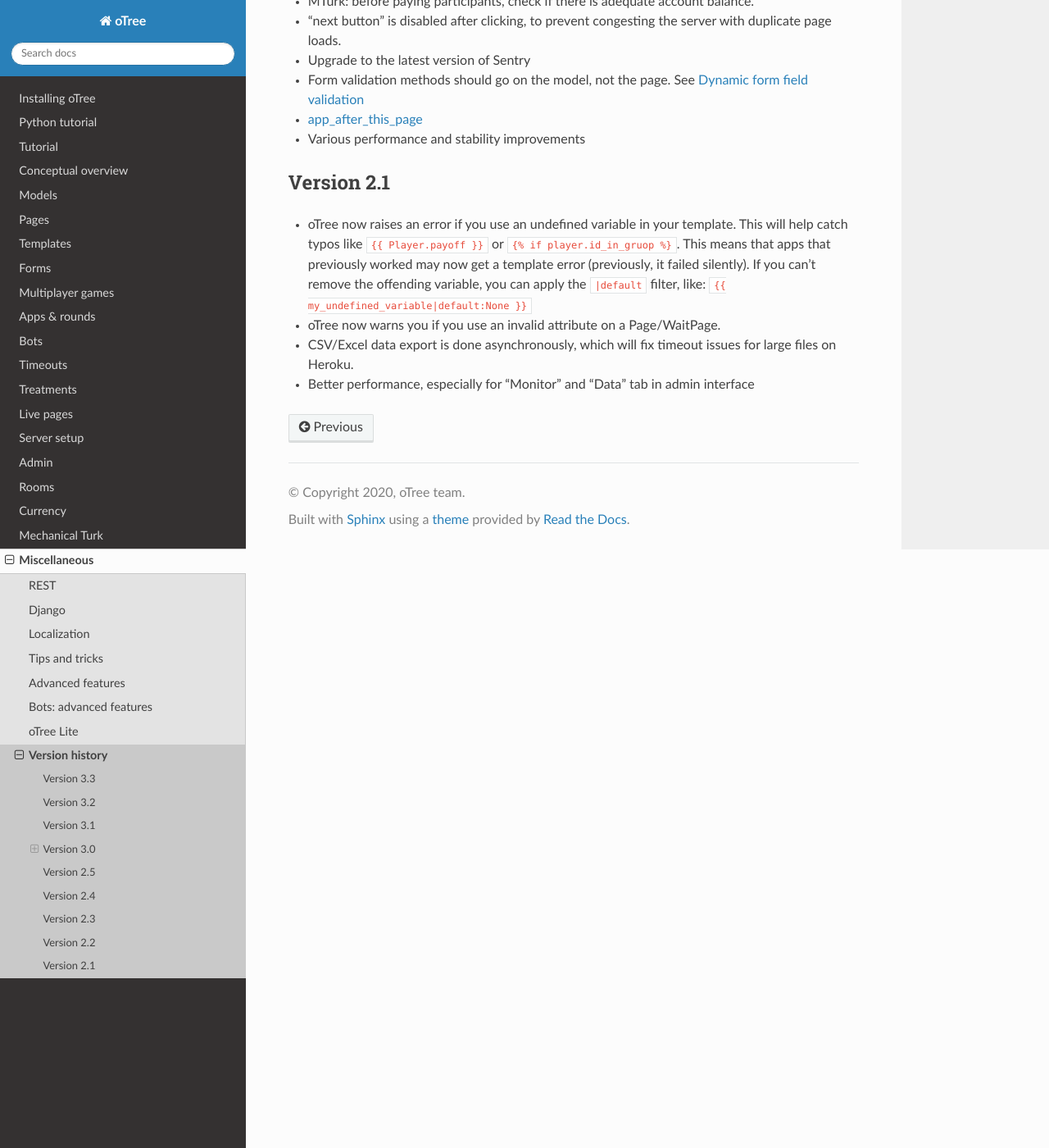
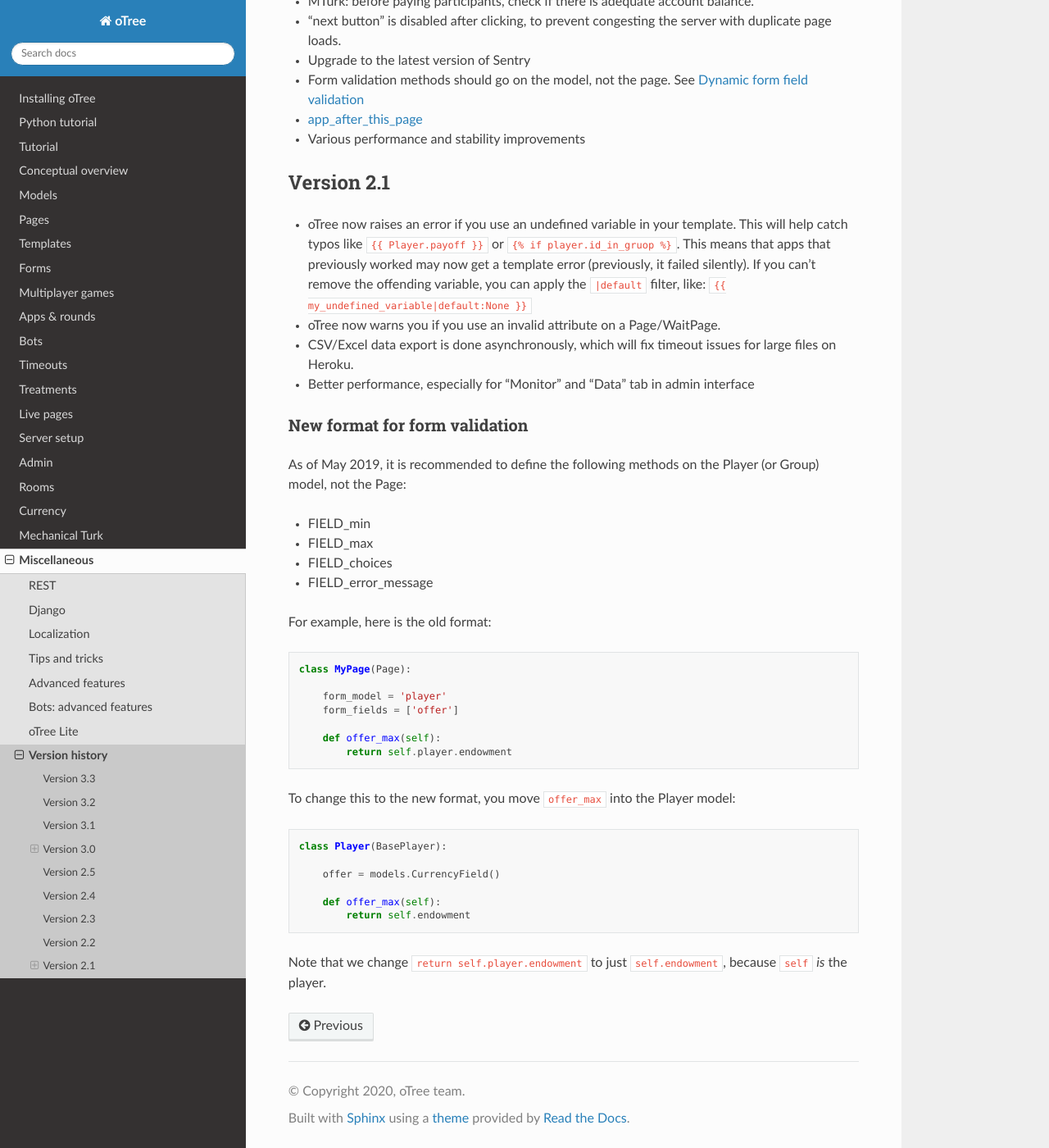
Before and after one commit to oTree-org/otree-docs, a Sphinx documentation site: the page built from source/misc/version_history.rst, in a window 1280 px wide and 1400 px high, scrolled down 2677 px. Shown: the whole window at 82% size. Built offline with Sphinx 7.4.7 and the Read the Docs theme 2.0.0, drawn with Linux system fonts in a browser that asks for light colours.

Commit message:
update localization

```diff
--- a/source/misc/tips_and_tricks.rst
+++ b/source/misc/tips_and_tricks.rst
@@ -156,7 +156,6 @@ pages.py: prevent code duplication by moving code to your models
 ~~~~~~~~~~~~~~~~~~~~~~~~~~~~~~~~~~~~~~~~~~~~~~~~~~~~~~~~~~~~~~~~
 
 You should try to move as much code as possible into your Player/Group/Subsession.
-In Django, it's generally recommended to have "thick models" and "thin pages".
 
 .. _skip_many:
 
--- a/source/misc/version_history.rst
+++ b/source/misc/version_history.rst
@@ -148,3 +148,43 @@ Version 2.1
 -   CSV/Excel data export is done asynchronously, which will fix
     timeout issues for large files on Heroku.
 -   Better performance, especially for "Monitor" and "Data" tab in admin interface
+
+
+.. _dynamic-validation-new-format:
+
+New format for form validation
+------------------------------
+
+As of May 2019, it is recommended to define the following methods on the Player
+(or Group) model, not the Page:
+
+-   FIELD_min
+-   FIELD_max
+-   FIELD_choices
+-   FIELD_error_message
+
+For example, here is the old format:
+
+.. code-block:: python
+
+    class MyPage(Page):
+
+        form_model = 'player'
+        form_fields = ['offer']
+
+        def offer_max(self):
+            return self.player.endowment
+
+To change this to the new format, you move ``offer_max`` into the Player model:
+
+.. code-block:: python
+
+    class Player(BasePlayer):
+
+        offer = models.CurrencyField()
+
+        def offer_max(self):
+            return self.endowment
+
+Note that we change ``return self.player.endowment`` to just ``self.endowment``,
+because ``self`` *is* the player.
```
Also changed, not shown: source/forms.rst (+4 -7 lines), source/templates.rst (+8 -15 lines), 5 other files.
